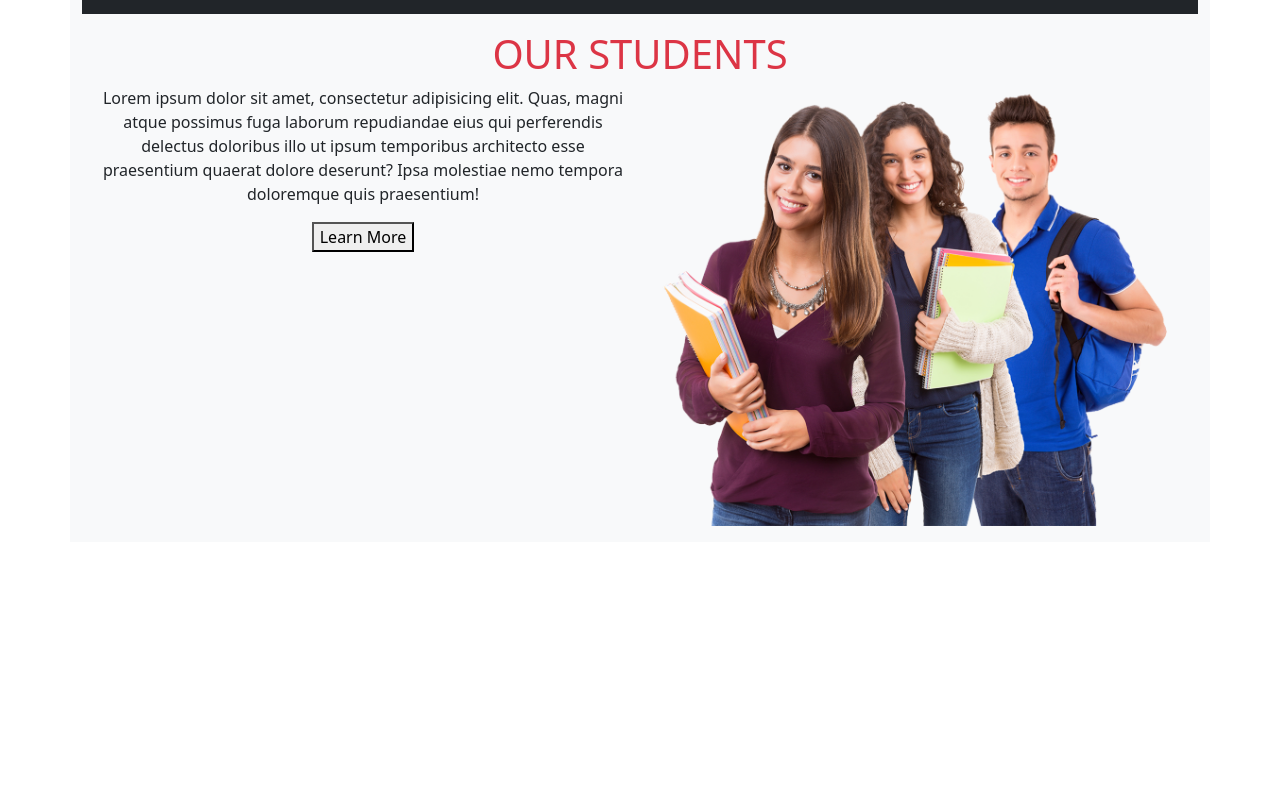
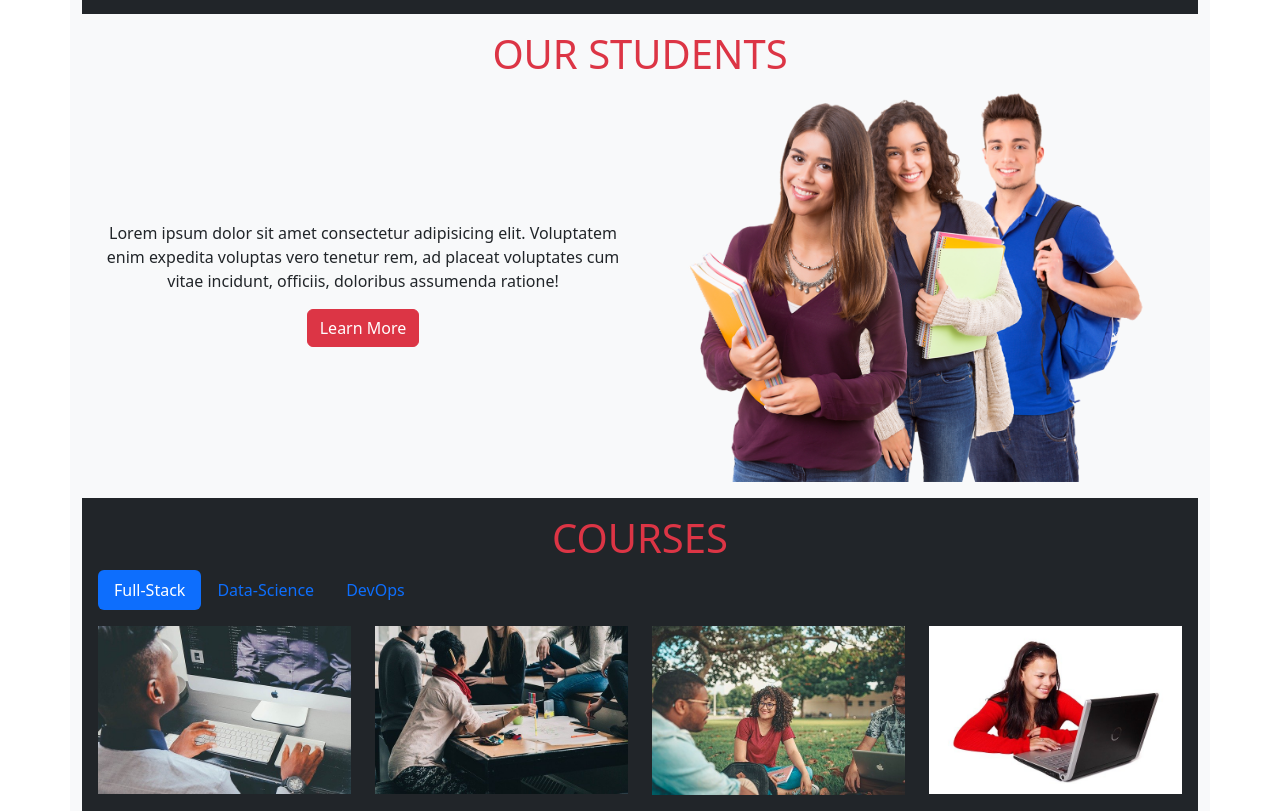
Before and after one commit to psyBeth/BS-Netlify-App, a plain HTML site: page index.html in a window 1280 px wide. Shown: the part 1707-2518 px from the top of the page. Before the commit the page ends 2249 px from the top, so only its background shows below. Drawn offline with nearby package versions, Linux system fonts and the light colour scheme.

Commit message:
courses1

```diff
--- a/index.html
+++ b/index.html
@@ -236,18 +236,98 @@
         <!--our students-->
         <section id="student" class="bg-light p-3">
           <h2 class="text-danger display-6">OUR STUDENTS</h2>
-          <div class="row">
+          <div class="row align-items-center">
             <div class="col-12 col-md-6">
               <p>
-                Lorem ipsum dolor sit amet, consectetur adipisicing elit. Quas, magni atque possimus fuga laborum repudiandae eius qui perferendis delectus doloribus illo ut ipsum temporibus architecto esse praesentium quaerat dolore deserunt? Ipsa molestiae nemo tempora doloremque quis praesentium!
+                Lorem ipsum dolor sit amet consectetur adipisicing elit. Voluptatem enim expedita voluptas vero tenetur rem, ad placeat voluptates cum vitae incidunt, officiis, doloribus assumenda ratione!
               </p>
-              <button>Learn More</button>
+              <button class="btn btn-danger">Learn More</button>
             </div>
             <div class="col-12 col-md-6">
-              <img src="./img/students1.png" width="100%" alt="">
+              <img src="./img/students1.png" width="90%" alt="">
             </div>
           </div>
         </section>
+
+        <!--courses-->
+        <section id="courses" class="bg-dark p-3 container">
+          <h2 class="text-danger display-6">COURSES</h2>
+          <ul class="nav nav-pills mb-3" id="pills-tab" role="tablist">
+              <li class="nav-item" role="presentation">
+                  <button class="nav-link active" id="pills-home-tab" data-bs-toggle="pill"
+                      data-bs-target="#fs-images" type="button" role="tab" aria-controls="pills-home"
+                      aria-selected="true">Full-Stack</button>
+              </li>
+              <li class="nav-item" role="presentation">
+                  <button class="nav-link" id="pills-profile-tab" data-bs-toggle="pill"
+                      data-bs-target="#ds-images" type="button" role="tab" aria-controls="pills-profile"
+                      aria-selected="false">Data-Science</button>
+              </li>
+              <li class="nav-item" role="presentation">
+                  <button class="nav-link" id="pills-contact-tab" data-bs-toggle="pill"
+                      data-bs-target="#dev-images" type="button" role="tab" aria-controls="pills-contact"
+                      aria-selected="false">DevOps</button>
+              </li>
+
+          </ul>
+          <div class="tab-content" id="pills-tabContent">
+              <div class="tab-pane fade show active" id="fs-images" role="tabpanel" aria-labelledby="pills-home-tab"
+                  tabindex="0">
+                 <div class="row">
+                  <div class="col-12 col-md-6 col-lg-3">
+                    <img src="./img/thumbnail/fs1.jpg" width="100%" alt="">
+                  </div>
+                  <div class="col-12 col-md-6 col-lg-3">
+                    <img src="./img/thumbnail/fs2.jpg" width="100%" alt="">
+                  </div>
+                  <div class="col-12 col-md-6 col-lg-3">
+                    <img src="./img/thumbnail/fs3.jpg" width="100%" alt="">
+                  </div>
+                  <div class="col-12 col-md-6 col-lg-3">
+                    <img src="./img/thumbnail/fs4.jpg" width="100%" alt="">
+                  </div>
+                 </div>
+              </div>
+
+              <div class="tab-pane fade" id="ds-images" role="tabpanel" aria-labelledby="pills-profile-tab"
+                  tabindex="0">
+                  <div class="row">
+                    <div class="col-12 col-md-6 col-lg-3">
+                      <img src="./img/thumbnail/ds1.jpg" width="100%" alt="">
+                    </div>
+                    <div class="col-12 col-md-6 col-lg-3">
+                      <img src="./img/thumbnail/ds2.jpg" width="100%" alt="">
+                    </div>
+                    <div class="col-12 col-md-6 col-lg-3">
+                      <img src="./img/thumbnail/ds3.jpg" width="100%" alt="">
+                    </div>
+                    <div class="col-12 col-md-6 col-lg-3">
+                      <img src="./img/thumbnail/ds4.jpg" width="100%" alt="">
+                    </div>
+                   </div>
+              </div>
+
+              <div class="tab-pane fade" id="dev-images" role="tabpanel" aria-labelledby="pills-contact-tab"
+                  tabindex="0">
+                  <div class="row">
+                    <div class="col-12 col-md-6 col-lg-3">
+                      <img src="./img/thumbnail/ops1.jpg" width="100%" alt="">
+                    </div>
+                    <div class="col-12 col-md-6 col-lg-3">
+                      <img src="./img/thumbnail/ops2.jpg" width="100%" alt="">
+                    </div>
+                    <div class="col-12 col-md-6 col-lg-3">
+                      <img src="./img/thumbnail/ops3.jpg" width="100%" alt="">
+                    </div>
+                    <div class="col-12 col-md-6 col-lg-3">
+                      <img src="./img/thumbnail/ops4.jpg" width="100%" alt="">
+                    </div>
+                   </div>
+
+              </div>
+
+          </div>
+      </section>
 
 
     </main>
```
